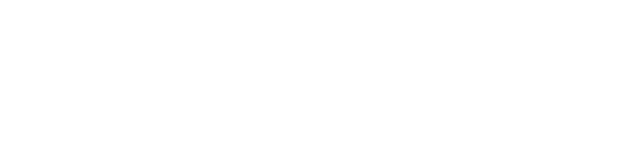
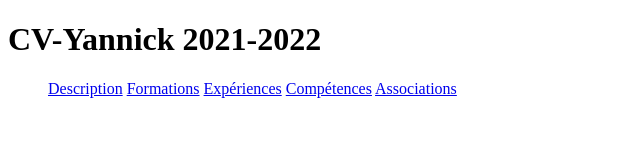
Before and after one commit to YackG2002/git-mon-cv, a plain HTML site: page index.html in a window 1280 px wide. Shown: the whole page, without its empty margins (0-640 px from the left). Drawn offline with Linux system fonts and the light colour scheme.

Commit message:
mise en place de la section titre

```diff
--- a/index.html
+++ b/index.html
@@ -8,7 +8,14 @@
 </head>
 <body>
     <header>
-
+        <h1>CV-Yannick 2021-2022</h1>
+        <ul>
+            <a href="#">Description</a>
+            <a href="#">Formations</a>
+            <a href="#">Expériences</a>
+            <a href="#">Compétences</a>
+            <a href="#">Associations</a>
+        </ul>
     </header>
     <main>
 
```
